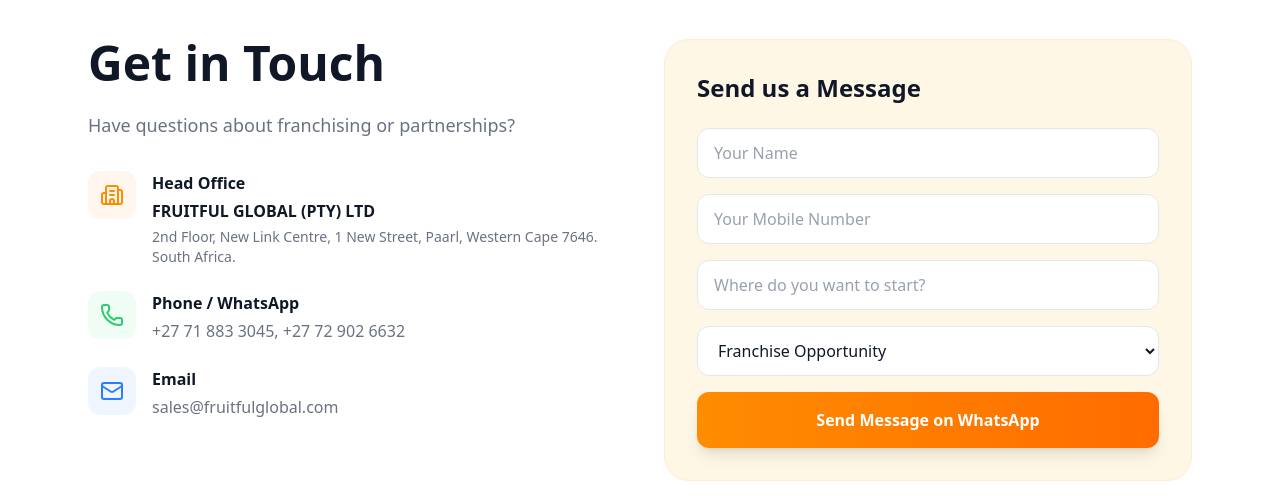
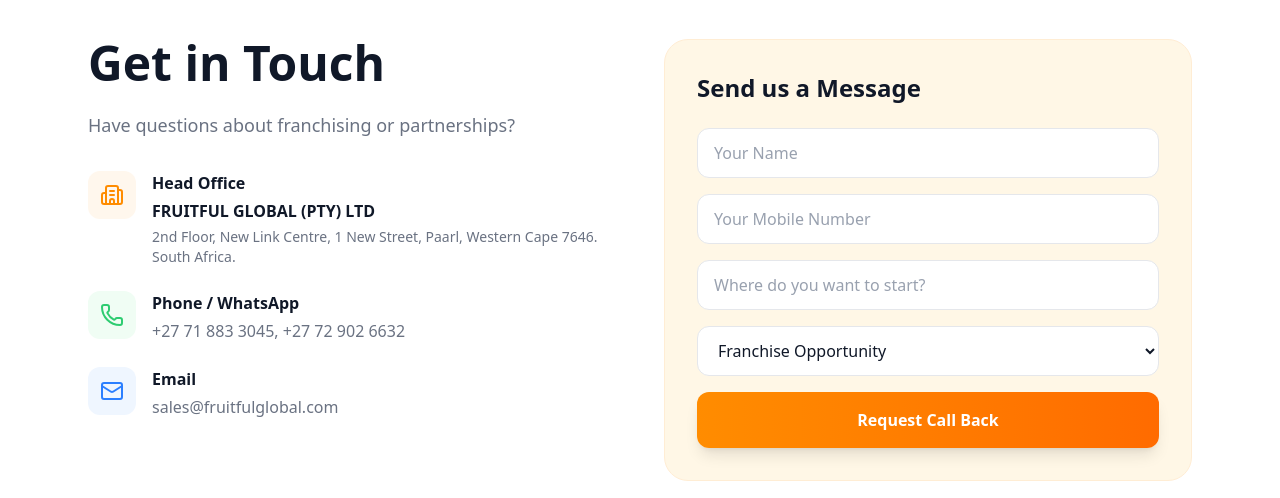
Before and after one commit to pavanvishnu08/fruitlinq-global, a React (Vite) app: page / in a window 1280 px wide. Shown: the part 7580-8078 px from the top of the page. Built offline with nearby package versions, Linux system fonts and the light colour scheme.

Commit message:
Added functional contact form with WhatsApp integration - form data sends to +27 71 883 3045

```diff
--- a/src/App.tsx
+++ b/src/App.tsx
@@ -40,6 +40,12 @@
 export default function App() {
   const [isScrolled, setIsScrolled] = useState(false);
   const [isMobileMenuOpen, setIsMobileMenuOpen] = useState(false);
+  const [formData, setFormData] = useState({
+    name: '',
+    phone: '',
+    location: '',
+    interest: 'Franchise Opportunity'
+  });
   const { scrollYProgress } = useScroll();
   const heroY = useTransform(scrollYProgress, [0, 0.2], [0, -100]);
 
@@ -48,6 +54,19 @@
     window.addEventListener('scroll', handleScroll);
     return () => window.removeEventListener('scroll', handleScroll);
   }, []);
+
+  const handleInputChange = (e: React.ChangeEvent<HTMLInputElement | HTMLSelectElement>) => {
+    const { name, value } = e.target;
+    setFormData(prev => ({ ...prev, [name]: value }));
+  };
+
+  const handleWhatsAppSubmit = () => {
+    const message = `Hello Fruitful Global,\n\nI am interested in: ${formData.interest}\n\nMy Details:\nName: ${formData.name}\nPhone: ${formData.phone}\nLocation: ${formData.location}\n\nPlease contact me.`;
+    const encodedMessage = encodeURIComponent(message);
+    const whatsappUrl = `https://wa.me/27718833045?text=${encodedMessage}`;
+    window.open(whatsappUrl, '_blank');
+  };
+
 
   return (
     <div className="font-sans text-[#1a1a1a] bg-white overflow-x-hidden">
@@ -374,16 +393,15 @@
 
             <div className="bg-[#FFF7E6] border border-orange-100 rounded-3xl p-6 sm:p-8">
               <h3 className="text-2xl font-bold text-gray-900 mb-6">Send us a Message</h3>
-              <form className="space-y-4">
-                <div><input type="text" placeholder="Your Name" className="w-full px-4 py-3 rounded-xl bg-white border border-gray-200 text-gray-900 placeholder-gray-400 focus:border-[#FF8C00] focus:ring-2 focus:ring-orange-100 outline-none transition-all" /></div>
-                <div><input type="tel" placeholder="Your Mobile Number" className="w-full px-4 py-3 rounded-xl bg-white border border-gray-200 text-gray-900 placeholder-gray-400 focus:border-[#FF8C00] focus:ring-2 focus:ring-orange-100 outline-none transition-all" /></div>
-
-                <div><input type="text" placeholder="Where do you want to start?" className="w-full px-4 py-3 rounded-xl bg-white border border-gray-200 text-gray-900 placeholder-gray-400 focus:border-[#FF8C00] focus:ring-2 focus:ring-orange-100 outline-none transition-all" /></div>
-                <div><select className="w-full px-4 py-3 rounded-xl bg-white border border-gray-200 text-gray-900 focus:border-[#FF8C00] focus:ring-2 focus:ring-orange-100 outline-none transition-all"><option className="text-black">Franchise Opportunity</option><option className="text-black">Location Partnership</option><option className="text-black">Customer Support</option></select></div>
-                <a href="https://wa.me/27718833045" target="_blank" rel="noopener noreferrer" className="w-full block text-center bg-gradient-to-r from-[#FF8C00] to-[#FF6B00] text-white font-bold py-4 rounded-xl hover:from-orange-600 hover:to-orange-700 transition-all shadow-lg">Send Message on WhatsApp</a>
-
+              <form className="space-y-4" onSubmit={(e) => { e.preventDefault(); handleWhatsAppSubmit(); }}>
+                <div><input type="text" name="name" value={formData.name} onChange={handleInputChange} placeholder="Your Name" className="w-full px-4 py-3 rounded-xl bg-white border border-gray-200 text-gray-900 placeholder-gray-400 focus:border-[#FF8C00] focus:ring-2 focus:ring-orange-100 outline-none transition-all" /></div>
+                <div><input type="tel" name="phone" value={formData.phone} onChange={handleInputChange} placeholder="Your Mobile Number" className="w-full px-4 py-3 rounded-xl bg-white border border-gray-200 text-gray-900 placeholder-gray-400 focus:border-[#FF8C00] focus:ring-2 focus:ring-orange-100 outline-none transition-all" /></div>
+                <div><input type="text" name="location" value={formData.location} onChange={handleInputChange} placeholder="Where do you want to start?" className="w-full px-4 py-3 rounded-xl bg-white border border-gray-200 text-gray-900 placeholder-gray-400 focus:border-[#FF8C00] focus:ring-2 focus:ring-orange-100 outline-none transition-all" /></div>
+                <div><select name="interest" value={formData.interest} onChange={handleInputChange} className="w-full px-4 py-3 rounded-xl bg-white border border-gray-200 text-gray-900 focus:border-[#FF8C00] focus:ring-2 focus:ring-orange-100 outline-none transition-all"><option className="text-black">Franchise Opportunity</option><option className="text-black">Location Partnership</option><option className="text-black">Customer Support</option></select></div>
+                <button type="submit" className="w-full bg-gradient-to-r from-[#FF8C00] to-[#FF6B00] text-white font-bold py-4 rounded-xl hover:from-orange-600 hover:to-orange-700 transition-all shadow-lg">Request Call Back</button>
               </form>
             </div>
+
           </div>
         </div>
       </Section>
```
